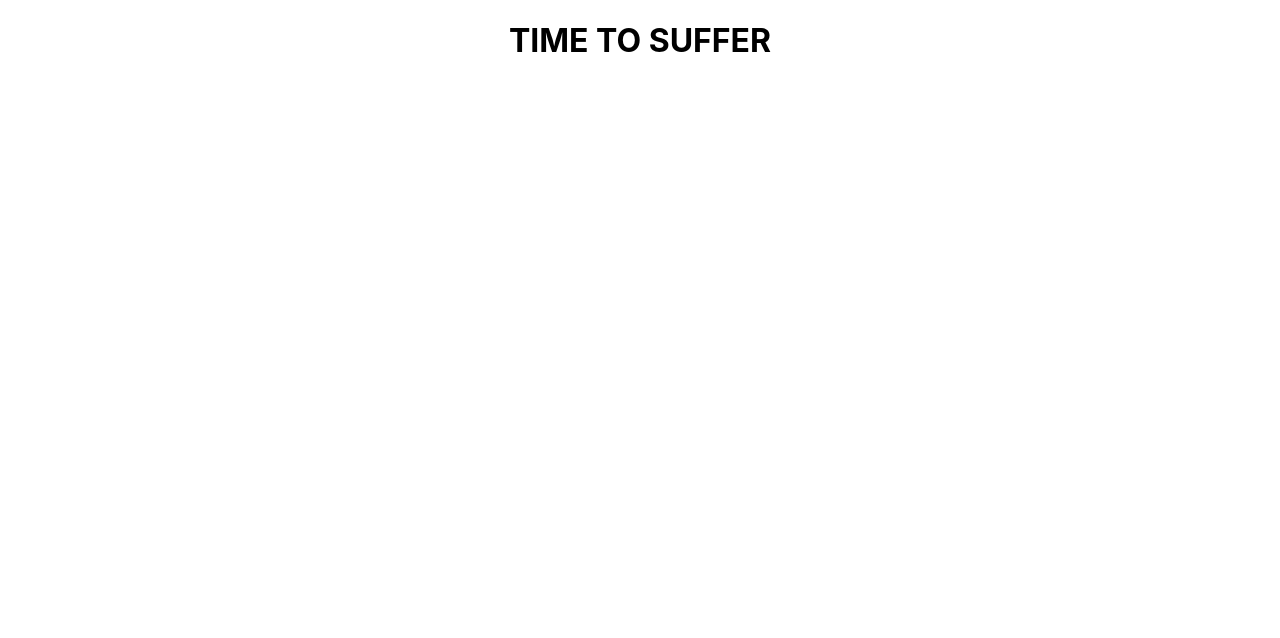
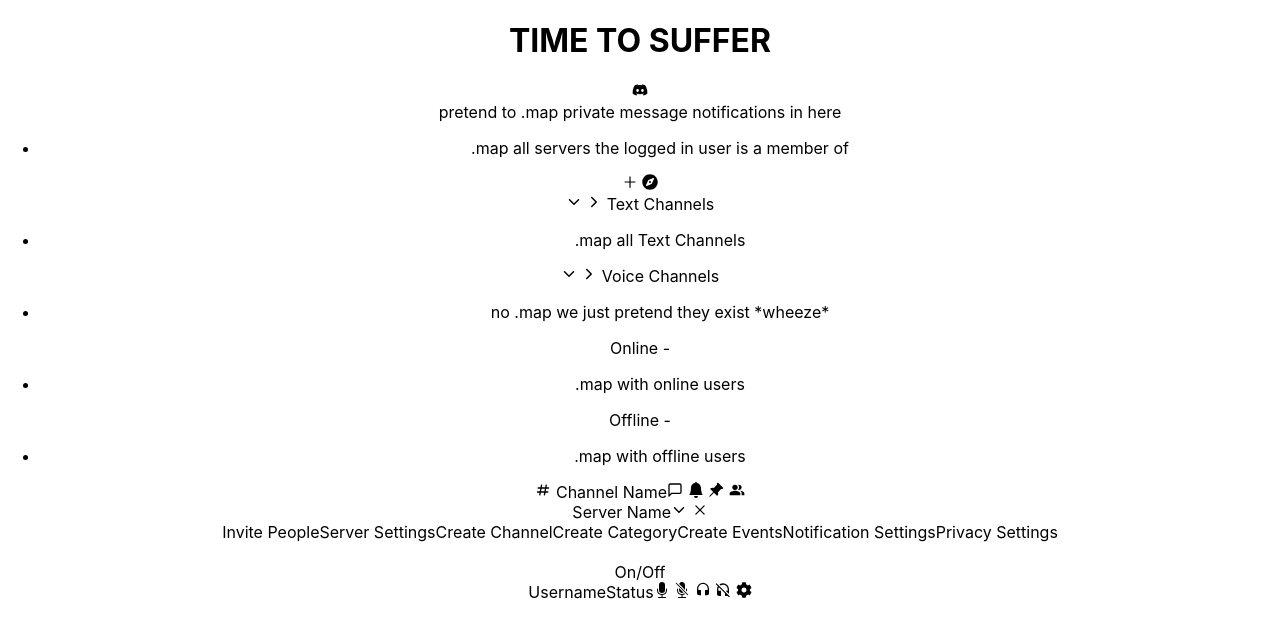
Before and after one commit to MarcelVoigt92/discord-clone, a React (Create React App) app: page / in a window 1280 px wide. Shown: the top 638 px of the page. Built offline with nearby package versions, Linux system fonts and the light colour scheme.

Commit message:
added baseskelleton and components

```diff
--- a/package.json
+++ b/package.json
@@ -10,7 +10,9 @@
     "firebase": "^9.17.1",
     "react": "^18.2.0",
     "react-dom": "^18.2.0",
+    "react-icons": "^4.7.1",
     "react-redux": "^8.0.5",
+    "react-router-dom": "^6.8.1",
     "react-scripts": "5.0.1",
     "web-vitals": "^2.1.4"
   },
--- a/src/App.jsx
+++ b/src/App.jsx
@@ -1,4 +1,5 @@
 import React from "react";
+import { Navbar, SidebarServer, SidebarUsers, HeaderChat, HeaderServer, Footer } from "./components/index";
 
 import "./App.css";
 
@@ -6,6 +7,12 @@ function App() {
   return (
     <div className="App">
       <h1>TIME TO SUFFER</h1>
+      <Navbar />
+      <SidebarServer />
+      <SidebarUsers />
+      <HeaderChat />
+      <HeaderServer />
+      <Footer />
     </div>
   );
 }
--- /dev/null
+++ b/src/components/Footer.jsx
@@ -0,0 +1,21 @@
+//Footer with User Avatar, Clients Options, online status etc.
+import React from 'react'
+import { BsFillMicFill, BsFillMicMuteFill } from 'react-icons/bs';
+import { MdHeadset, MdHeadsetOff } from 'react-icons/md';
+import { FaCog } from 'react-icons/fa'
+
+function Footer() {
+    return (
+        <div>
+            <img src="" alt="" /> {/* UserAvatar */}
+            <div>On/Off</div> {/* Online/Offline Toggle */}
+            <span>Username</span>
+            <span>Status</span>
+            <BsFillMicFill /> <BsFillMicMuteFill /> {/* Mic Mute/Unmute Button */}
+            <MdHeadset /> <MdHeadsetOff /> {/* Headphones Mute/Unmute Button */}
+            <FaCog /> {/*or <HiCog/> (Options Cogwheel) */}
+        </div>
+    )
+}
+
+export default Footer
--- /dev/null
+++ b/src/components/HeaderChat.jsx
@@ -0,0 +1,22 @@
+//Header for every chat with Channel name, message search function etc.
+import React from 'react'
+import { BiHash } from 'react-icons/bi'
+import { FiMessageSquare } from 'react-icons/fi'
+import { BsFillBellFill, BsFillPinAngleFill } from 'react-icons/bs'
+import { MdPeopleAlt } from 'react-icons/md'
+
+
+function HeaderChat() {
+    return (
+        <div>
+            <BiHash /> {/* Hashtag Icon infront of channel name */}
+            <span>Channel Name</span>
+            <FiMessageSquare /> {/* Threads Icon */}
+            <BsFillBellFill /> {/* Notification Bell Icon */}
+            <BsFillPinAngleFill /> {/* Pinned Messages Icon */}
+            <MdPeopleAlt /> {/* Show/Hide MemberList */}
+        </div>
+    )
+}
+
+export default HeaderChat
--- /dev/null
+++ b/src/components/HeaderServer.jsx
@@ -0,0 +1,24 @@
+//Header for Server Sidebar - With Server options adding, deleting and managing Channels etc.
+import React from 'react'
+import { IoIosArrowDown } from 'react-icons/io'
+import { RxCross2 } from 'react-icons/rx'
+
+function HeaderServer() {
+    return (
+        <div>
+            <span>Server Name</span>
+            <IoIosArrowDown /> <RxCross2 /> {/*or <IoIosArrowUp /> - Arrow Up/Down for server options */}
+            <div>       {/* Server Options Menu */}
+                <span>Invite People</span>
+                <span>Server Settings</span>
+                <span>Create Channel</span>
+                <span>Create Category</span>
+                <span>Create Events</span>
+                <span>Notification Settings</span>
+                <span>Privacy Settings</span>
+            </div>
+        </div>
+    )
+}
+
+export default HeaderServer
--- /dev/null
+++ b/src/components/Navbar.jsx
@@ -0,0 +1,26 @@
+//Navigation Bar for navigating between servers and private messages.
+import React from 'react'
+import { FaDiscord, FaCompass } from 'react-icons/fa'
+import { AiOutlinePlus } from 'react-icons/ai'
+
+function Navbar() {
+    return (
+        <div>
+            <FaDiscord /> {/* private message tab */}
+            <div>
+                pretend to .map private message notifications in here
+            </div>
+            <div>
+                <ul>
+                    <li>
+                        .map all servers the logged in user is a member of
+                    </li>
+                </ul>
+            </div>
+            <AiOutlinePlus /> {/* Create/Join new Server button */}
+            <FaCompass /> {/* explore public servers button */}
+        </div>
+    )
+}
+
+export default Navbar
--- /dev/null
+++ b/src/components/SidebarServer.jsx
@@ -0,0 +1,30 @@
+// Server Sidebar for accessing and managing Channels
+import React from 'react'
+import { IoIosArrowDown, IoIosArrowForward } from 'react-icons/io'
+
+function SidebarServer() {
+    return (
+        <div>
+            <div>
+                <IoIosArrowDown /> <IoIosArrowForward /> {/* show/hide textchannels */}
+                <span>Text Channels</span>
+                <ul>
+                    <li>
+                        .map all Text Channels
+                    </li>
+                </ul>
+            </div>
+            <div>
+                <IoIosArrowDown /> <IoIosArrowForward /> {/* show/hide textchannels */}
+                <span>Voice Channels</span> {/* non existent voice channels kekw */}
+                <ul>
+                    <li>
+                        no .map we just pretend they exist *wheeze*
+                    </li>
+                </ul>
+            </div>
+        </div>
+    )
+}
+
+export default SidebarServer
--- /dev/null
+++ b/src/components/SidebarUsers.jsx
@@ -0,0 +1,27 @@
+// Sidebar for every server with online and offline users.
+import React from 'react'
+
+function SidebarUsers() {
+    return (
+        <div>
+            <span>Online - {/* OnlineCount */}</span>
+            <div>
+                <ul>
+                    <li>
+                        .map with online users
+                    </li>
+                </ul>
+            </div>
+            <span>Offline - {/* Offline Count */}</span>
+            <div>
+                <ul>
+                    <li>
+                        .map with offline users
+                    </li>
+                </ul>
+            </div>
+        </div>
+    )
+}
+
+export default SidebarUsers
--- /dev/null
+++ b/src/components/index.js
@@ -0,0 +1,8 @@
+import Navbar from "./Navbar";
+import SidebarServer from "./SidebarServer";
+import SidebarUsers from "./SidebarUsers";
+import HeaderChat from "./HeaderChat";
+import HeaderServer from "./HeaderServer";
+import Footer from "./Footer";
+
+export {Navbar, SidebarServer, SidebarUsers, HeaderChat, HeaderServer, Footer};
```
Also changed, not shown: 1 other file (tests, documents, lock files or other folders).
